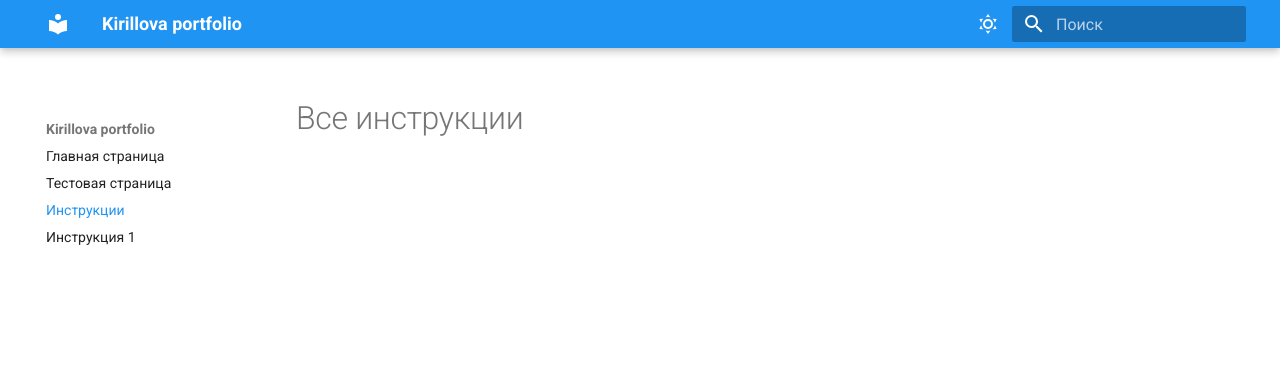
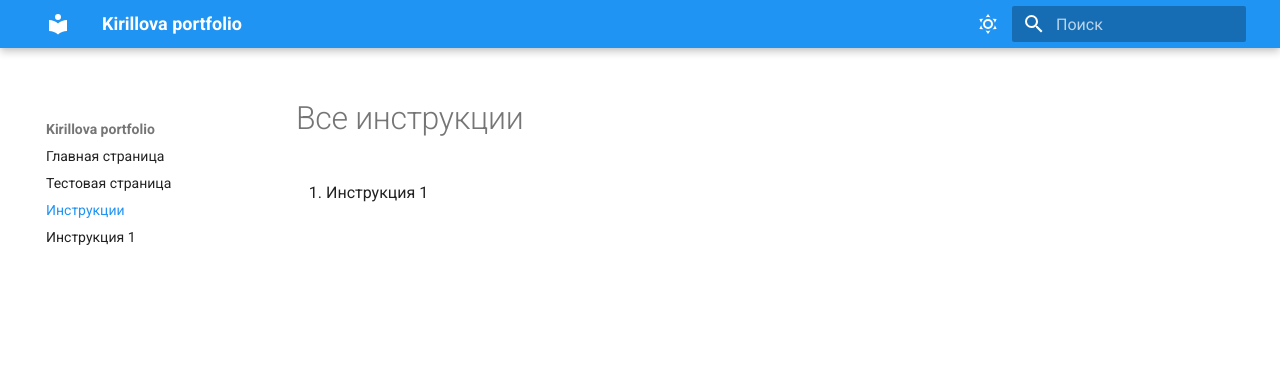
Before and after one commit to Katarina-Kr/my-awesome-doc-project, an MkDocs documentation site: the page built from docs/instruction/index.md, in a window 1280 px wide. Shown: the top 376 px of the page. Built offline with MkDocs 1.6.1 and Material for MkDocs 9.7.7, drawn with Linux system fonts in a browser that asks for light colours; old or Windows-style settings are respelled for this version of MkDocs.

Commit message:
add index

```diff
--- a/docs/instruction/index.md
+++ b/docs/instruction/index.md
@@ -1 +1,3 @@
 # Все инструкции
+
+1. Инструкция 1
```
